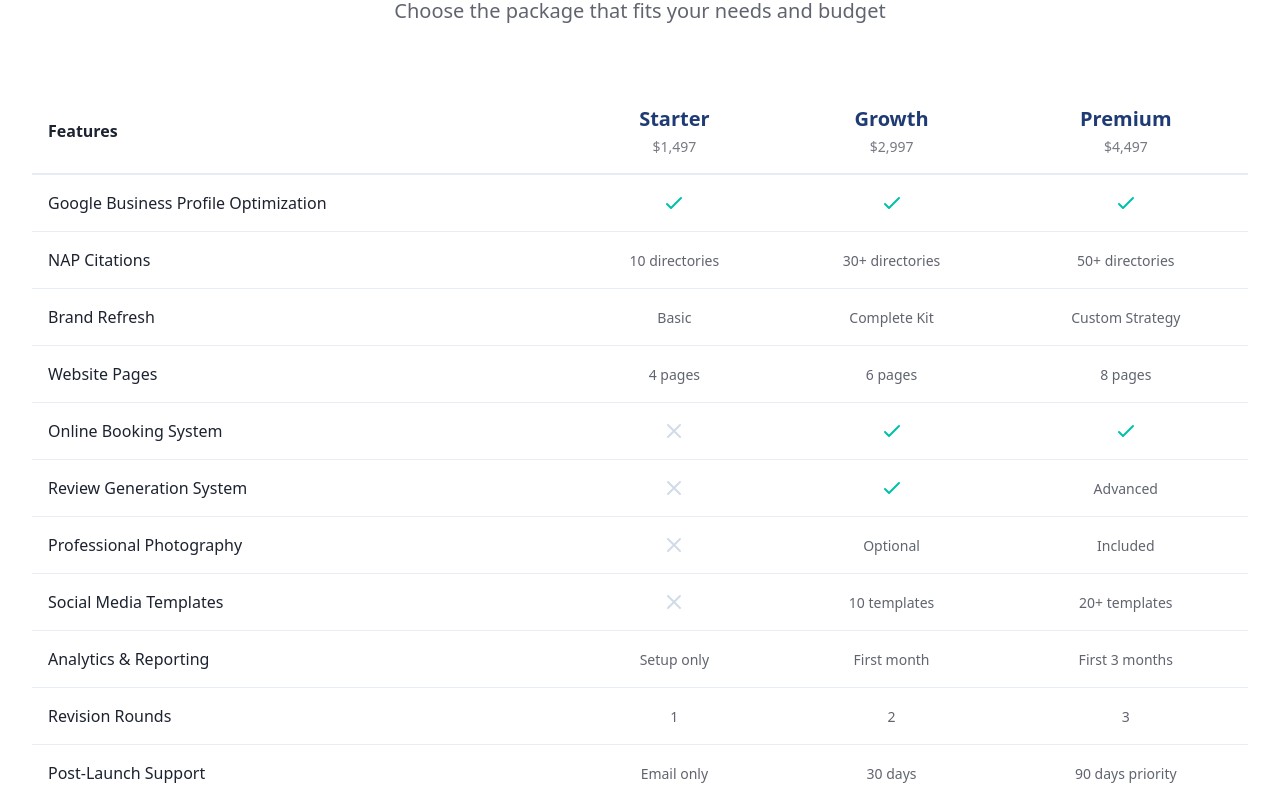
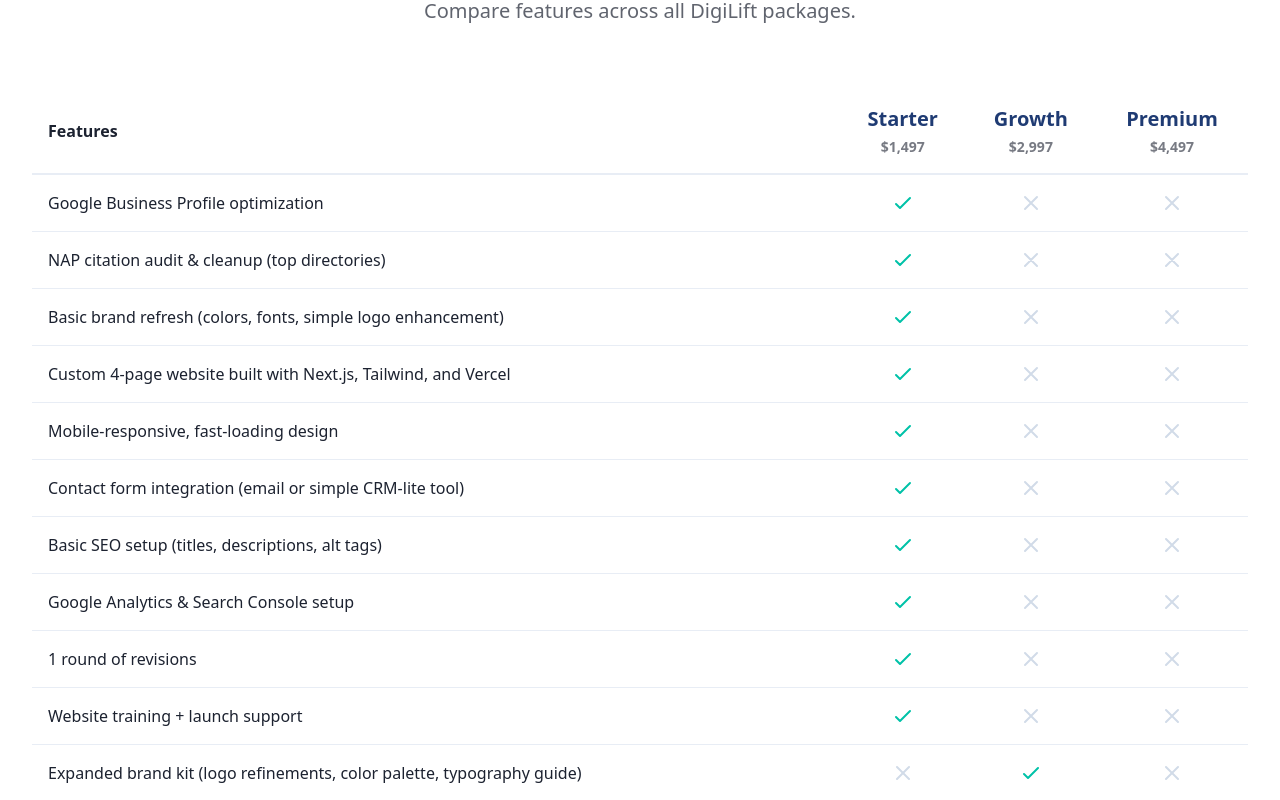
Before and after one commit to ZebaLodhi/digilift-website, a Next.js app: page /packages in a window 1280 px wide. Shown: the part 2280-3080 px from the top of the page. Built offline with nearby package versions, Linux system fonts and the light colour scheme.

Commit message:
Fully synced packages.json system + fixed type errors

```diff
--- a/app/packages/page.tsx
+++ b/app/packages/page.tsx
@@ -2,7 +2,12 @@
 import PackageCard from '@/components/PackageCard';
 import ComparisonTable from '@/components/ComparisonTable';
 import CTA from '@/components/CTA';
-import packages from '@/data/packages.json';
+
+import rawData from '@/data/packages.json';
+import type { PackagesJson } from '@/types/package';
+
+// Correctly cast the JSON to your interface
+const pkgData = rawData as PackagesJson;
 
 export const metadata: Metadata = {
   title: 'Packages & Pricing',
@@ -11,11 +16,11 @@
 };
 
 export default function PackagesPage() {
-  // JSON-LD Schema for Service/Product
+  // JSON-LD Schema
   const jsonLd = {
     '@context': 'https://schema.org',
     '@type': 'ItemList',
-    itemListElement: packages.map((pkg, index) => ({
+    itemListElement: pkgData.packages.map((pkg, index) => ({
       '@type': 'ListItem',
       position: index + 1,
       item: {
@@ -35,6 +40,7 @@
 
   return (
     <>
+      {/* Structured Data */}
       <script
         type="application/ld+json"
         dangerouslySetInnerHTML={{ __html: JSON.stringify(jsonLd) }}
@@ -46,8 +52,8 @@
           <div className="max-w-3xl mx-auto text-center">
             <h1 className="mb-6">Simple, Transparent Pricing</h1>
             <p className="text-xl md:text-2xl text-dark/80 mb-8">
-              Choose the package that fits your daycare's needs and budget. No hidden fees,
-              no surprises—just clear deliverables and fast turnaround.
+              Choose the package that fits your daycare's needs and budget.
+              No hidden fees, no surprises—just clear deliverables and fast turnaround.
             </p>
           </div>
         </div>
@@ -57,7 +63,7 @@
       <section className="section bg-white">
         <div className="container-custom">
           <div className="grid lg:grid-cols-3 gap-8 mb-16">
-            {packages.map((pkg) => (
+            {pkgData.packages.map((pkg) => (
               <PackageCard
                 key={pkg.id}
                 name={pkg.name}
@@ -73,59 +79,35 @@
             ))}
           </div>
 
-          {/* Additional Details */}
+          {/* Included In Every Package */}
           <div className="max-w-4xl mx-auto">
             <div className="card bg-neutral-100">
               <h3 className="text-2xl mb-6 text-center">What's Included in Every Package</h3>
+
               <div className="grid md:grid-cols-2 gap-6">
+                {/* Deliverables */}
                 <div>
                   <h4 className="font-bold text-lg mb-3 text-primary">Deliverables</h4>
                   <ul className="space-y-2 text-dark/70">
-                    <li className="flex items-start gap-2">
-                      <span className="text-accent">•</span>
-                      Complete audit of current digital presence
-                    </li>
-                    <li className="flex items-start gap-2">
-                      <span className="text-accent">•</span>
-                      Detailed revamp strategy & timeline
-                    </li>
-                    <li className="flex items-start gap-2">
-                      <span className="text-accent">•</span>
-                      All source files & brand assets
-                    </li>
-                    <li className="flex items-start gap-2">
-                      <span className="text-accent">•</span>
-                      Training on how to maintain & update
-                    </li>
-                    <li className="flex items-start gap-2">
-                      <span className="text-accent">•</span>
-                      Documentation & best practices guide
-                    </li>
+                    {pkgData.deliverables.map((item, i) => (
+                      <li key={i} className="flex items-start gap-2">
+                        <span className="text-accent">•</span>
+                        {item}
+                      </li>
+                    ))}
                   </ul>
                 </div>
+
+                {/* Process */}
                 <div>
                   <h4 className="font-bold text-lg mb-3 text-primary">Our Process</h4>
                   <ul className="space-y-2 text-dark/70">
-                    <li className="flex items-start gap-2">
-                      <span className="text-accent">1.</span>
-                      Free consultation & needs assessment
-                    </li>
-                    <li className="flex items-start gap-2">
-                      <span className="text-accent">2.</span>
-                      Kickoff call & information gathering
-                    </li>
-                    <li className="flex items-start gap-2">
-                      <span className="text-accent">3.</span>
-                      Design & development with regular updates
-                    </li>
-                    <li className="flex items-start gap-2">
-                      <span className="text-accent">4.</span>
-                      Review & revision rounds
-                    </li>
-                    <li className="flex items-start gap-2">
-                      <span className="text-accent">5.</span>
-                      Launch, training, & ongoing support
-                    </li>
+                    {pkgData.process.map((step, i) => (
+                      <li key={i} className="flex items-start gap-2">
+                        <span className="text-accent">{i + 1}.</span>
+                        {step}
+                      </li>
+                    ))}
                   </ul>
                 </div>
               </div>
@@ -136,7 +118,7 @@
 
       <ComparisonTable />
 
-      {/* Add-ons Section */}
+      {/* Add-ons */}
       <section className="section bg-neutral">
         <div className="container-custom">
           <div className="text-center mb-12">
@@ -146,9 +128,7 @@
             </p>
           </div>
 
-          <div className="grid md:grid-cols-3 gap-8 max-w-5xl mx-auto">
-            {/* Add-ons cards left the same */}
-          </div>
+          <div className="grid md:grid-cols-3 gap-8 max-w-5xl mx-auto"></div>
         </div>
       </section>
 
--- a/components/ComparisonTable.tsx
+++ b/components/ComparisonTable.tsx
@@ -1,33 +1,50 @@
-import packages from '@/data/packages.json';
+import packagesData from '@/data/packages.json';
+import type { PackageData } from '@/types/package';
+
+const packages: PackageData[] = packagesData.packages;
 
 export default function ComparisonTable() {
-  const features = [
-    { label: 'Google Business Profile Optimization', starter: true, growth: true, premium: true },
-    { label: 'NAP Citations', starter: '10 directories', growth: '30+ directories', premium: '50+ directories' },
-    { label: 'Brand Refresh', starter: 'Basic', growth: 'Complete Kit', premium: 'Custom Strategy' },
-    { label: 'Website Pages', starter: '4 pages', growth: '6 pages', premium: '8 pages' },
-    { label: 'Online Booking System', starter: false, growth: true, premium: true },
-    { label: 'Review Generation System', starter: false, growth: true, premium: 'Advanced' },
-    { label: 'Professional Photography', starter: false, growth: 'Optional', premium: 'Included' },
-    { label: 'Social Media Templates', starter: false, growth: '10 templates', premium: '20+ templates' },
-    { label: 'Analytics & Reporting', starter: 'Setup only', growth: 'First month', premium: 'First 3 months' },
-    { label: 'Revision Rounds', starter: '1', growth: '2', premium: '3' },
-    { label: 'Post-Launch Support', starter: 'Email only', growth: '30 days', premium: '90 days priority' },
-  ];
+  // Collect all unique features (excluding inheritance lines)
+  const ALL_FEATURES: string[] = Array.from(
+    new Set(
+      packages.flatMap((pkg: PackageData) =>
+        pkg.features.filter((f: string) => {
+          const lower = f.toLowerCase();
+          return (
+            !lower.includes('everything in starter') &&
+            !lower.includes('everything in growth')
+          );
+        })
+      )
+    )
+  );
 
-  const renderCell = (value: boolean | string) => {
-    if (typeof value === 'boolean') {
-      return value ? (
-        <svg className="w-6 h-6 text-accent mx-auto" fill="none" stroke="currentColor" viewBox="0 0 24 24">
+  // Render checkmark / cross
+  const renderCell = (hasFeature: boolean) => {
+    return hasFeature ? (
+      <svg
+        className="w-6 h-6 text-accent mx-auto"
+        fill="none"
+        stroke="currentColor"
+        viewBox="0 0 24 24"
+      >
         <path strokeLinecap="round" strokeLinejoin="round" strokeWidth={2} d="M5 13l4 4L19 7" />
       </svg>
     ) : (
-        <svg className="w-6 h-6 text-neutral-300 mx-auto" fill="none" stroke="currentColor" viewBox="0 0 24 24">
+      <svg
+        className="w-6 h-6 text-neutral-300 mx-auto"
+        fill="none"
+        stroke="currentColor"
+        viewBox="0 0 24 24"
+      >
         <path strokeLinecap="round" strokeLinejoin="round" strokeWidth={2} d="M6 18L18 6M6 6l12 12" />
       </svg>
     );
-    }
-    return <span className="text-sm text-dark/70">{value}</span>;
+  };
+
+  // Does a package include this feature?
+  const pkgHasFeature = (feature: string, pkg: PackageData): boolean => {
+    return pkg.features.some((f) => f.toLowerCase() === feature.toLowerCase());
   };
 
   return (
@@ -36,56 +53,60 @@
         <div className="text-center mb-16">
           <h2 className="mb-4">Package Comparison</h2>
           <p className="text-xl text-dark/70 max-w-2xl mx-auto">
-            Choose the package that fits your needs and budget
+            Compare features across all DigiLift packages.
           </p>
         </div>
 
-        {/* Desktop Table */}
+        {/* DESKTOP TABLE */}
         <div className="hidden lg:block overflow-x-auto">
           <table className="w-full">
             <thead>
               <tr className="border-b-2 border-neutral-200">
                 <th className="text-left py-4 px-4 font-bold text-dark">Features</th>
-                {packages.map((pkg) => (
+
+                {packages.map((pkg: PackageData) => (
                   <th key={pkg.id} className="text-center py-4 px-4">
                     <div className="font-bold text-xl text-primary">{pkg.name}</div>
-                    <div className="text-sm text-dark/60 font-normal mt-1">{pkg.price}</div>
+                    <div className="text-sm text-dark/60 mt-1">{pkg.price}</div>
                   </th>
                 ))}
               </tr>
             </thead>
+
             <tbody>
-              {features.map((feature, index) => (
-                <tr key={index} className="border-b border-neutral-200 hover:bg-neutral-50 transition-colors">
-                  <td className="py-4 px-4 font-medium text-dark">{feature.label}</td>
-                  <td className="py-4 px-4 text-center">{renderCell(feature.starter)}</td>
-                  <td className="py-4 px-4 text-center">{renderCell(feature.growth)}</td>
-                  <td className="py-4 px-4 text-center">{renderCell(feature.premium)}</td>
+              {ALL_FEATURES.map((feature: string) => (
+                <tr
+                  key={feature}
+                  className="border-b border-neutral-200 hover:bg-neutral-50 transition-colors"
+                >
+                  <td className="py-4 px-4 font-medium text-dark">{feature}</td>
+
+                  {packages.map((pkg: PackageData) => (
+                    <td key={pkg.id} className="py-4 px-4 text-center">
+                      {renderCell(pkgHasFeature(feature, pkg))}
+                    </td>
+                  ))}
                 </tr>
               ))}
             </tbody>
           </table>
         </div>
 
-        {/* Mobile View */}
+        {/* MOBILE VIEW */}
         <div className="lg:hidden space-y-6">
-          {packages.map((pkg) => (
+          {packages.map((pkg: PackageData) => (
             <div key={pkg.id} className="card">
               <h3 className="text-2xl mb-2">{pkg.name}</h3>
               <div className="text-accent font-bold mb-4">{pkg.price}</div>
+
               <div className="space-y-3">
-                {features.map((feature, index) => (
-                  <div key={index} className="flex justify-between items-center py-2 border-b border-neutral-100">
-                    <span className="text-sm text-dark/70">{feature.label}</span>
-                    <div>
-                      {renderCell(
-                        pkg.id === 'starter'
-                          ? feature.starter
-                          : pkg.id === 'growth'
-                          ? feature.growth
-                          : feature.premium
-                      )}
-                    </div>
+                {ALL_FEATURES.map((feature: string) => (
+                  <div
+                    key={feature}
+                    className="flex justify-between items-center py-2 border-b border-neutral-100"
+                  >
+                    <span className="text-sm text-dark/70">{feature}</span>
+                    {renderCell(pkgHasFeature(feature, pkg))}
                   </div>
                 ))}
               </div>
--- a/data/packages.json
+++ b/data/packages.json
@@ -1,4 +1,6 @@
-[
+
+{
+  "packages": [
     {
       "id": "starter",
       "name": "Starter",
@@ -31,7 +33,6 @@
       ],
       "priceId": "price_1SdJd42fciJPp6HyN5kGNenF"
     },
-
     {
       "id": "growth",
       "name": "Growth",
@@ -65,7 +66,6 @@
       ],
       "priceId": "price_1SdJmk2fciJPp6HyCqZtqvII"
     },
-
     {
       "id": "premium",
       "name": "Premium",
@@ -98,4 +98,19 @@
       ],
       "priceId": "price_1SdJn82fciJPp6HyM42DkAWG"
     }
+  ],
+  "deliverables": [
+    "Complete audit of current digital presence",
+    "Detailed revamp strategy & timeline",
+    "All source files & brand assets",
+    "Training on how to maintain & update",
+    "Documentation & best practices guide"
+  ],
+  "process": [
+    "Free consultation & needs assessment",
+    "Kickoff call & information gathering",
+    "Design & development with regular updates",
+    "Review & revision rounds",
+    "Launch, training, & ongoing support"
   ]
+}
--- /dev/null
+++ b/types/package.ts
@@ -0,0 +1,20 @@
+export interface PackageData {
+  id: string;
+  name: string;
+  tagline: string;
+  price: string;
+  priceNote: string;
+  turnaround: string;
+  description: string;
+  features: string[];
+  ideal: string[];
+  notIncluded?: string[];
+  addons?: string[];
+  priceId: string;
+}
+
+export interface PackagesJson {
+  packages: PackageData[];
+  deliverables: string[];
+  process: string[];
+}
```
Also changed, not shown: tsconfig.json (+9 -6 lines). Lines whose indentation alone changed are shown as unchanged.
